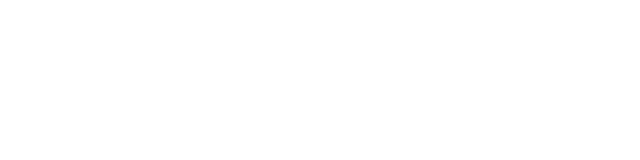
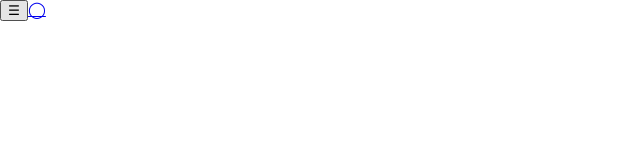
Before and after one commit to usamiyouhei/skincare-ec-site, a Next.js app: page / in a window 1280 px wide. Shown: the top 160 px of the page, without its empty margins (0-640 px from the left). Built offline with nearby package versions, Linux system fonts and the light colour scheme.

Commit message:
update page.tsx

```diff
--- a/src/app/globals.css
+++ b/src/app/globals.css
@@ -1,49 +1,14 @@
-:root {
-  --background: #ffffff;
-  --foreground: #171717;
-}
-
-@media (prefers-color-scheme: dark) {
-  :root {
-    --background: #0a0a0a;
-    --foreground: #ededed;
-  }
-}
-
-html {
-  height: 100%;
+* {
+  box-sizing: border-box;
 }
 
 html,
 body {
-  max-width: 100vw;
-  overflow-x: hidden;
+  margin: 0;
+  min-height: 100%;
 }
 
 body {
-  min-height: 100%;
-  display: flex;
-  flex-direction: column;
-  color: var(--foreground);
-  background: var(--background);
-  font-family: Arial, Helvetica, sans-serif;
-  -webkit-font-smoothing: antialiased;
-  -moz-osx-font-smoothing: grayscale;
+  background: #ffffff;
+  color: #171717;
 }
-
-* {
-  box-sizing: border-box;
-  padding: 0;
-  margin: 0;
-}
-
-a {
-  color: inherit;
-  text-decoration: none;
-}
-
-@media (prefers-color-scheme: dark) {
-  html {
-    color-scheme: dark;
-  }
-}
--- a/src/app/page.tsx
+++ b/src/app/page.tsx
@@ -2,5 +2,17 @@
 import styles from "./page.module.css";
 
 export default function Home() {
-  return <></>;
+  return (
+    <>
+      <header className={styles.header}>
+        <button className={styles.iconButton} aria-label="メニュー">
+          ☰
+        </button>
+
+        <a className={styles.brand} href="#">
+          <span className={styles.logo}>◯</span>
+        </a>
+      </header>
+    </>
+  );
 }
```
